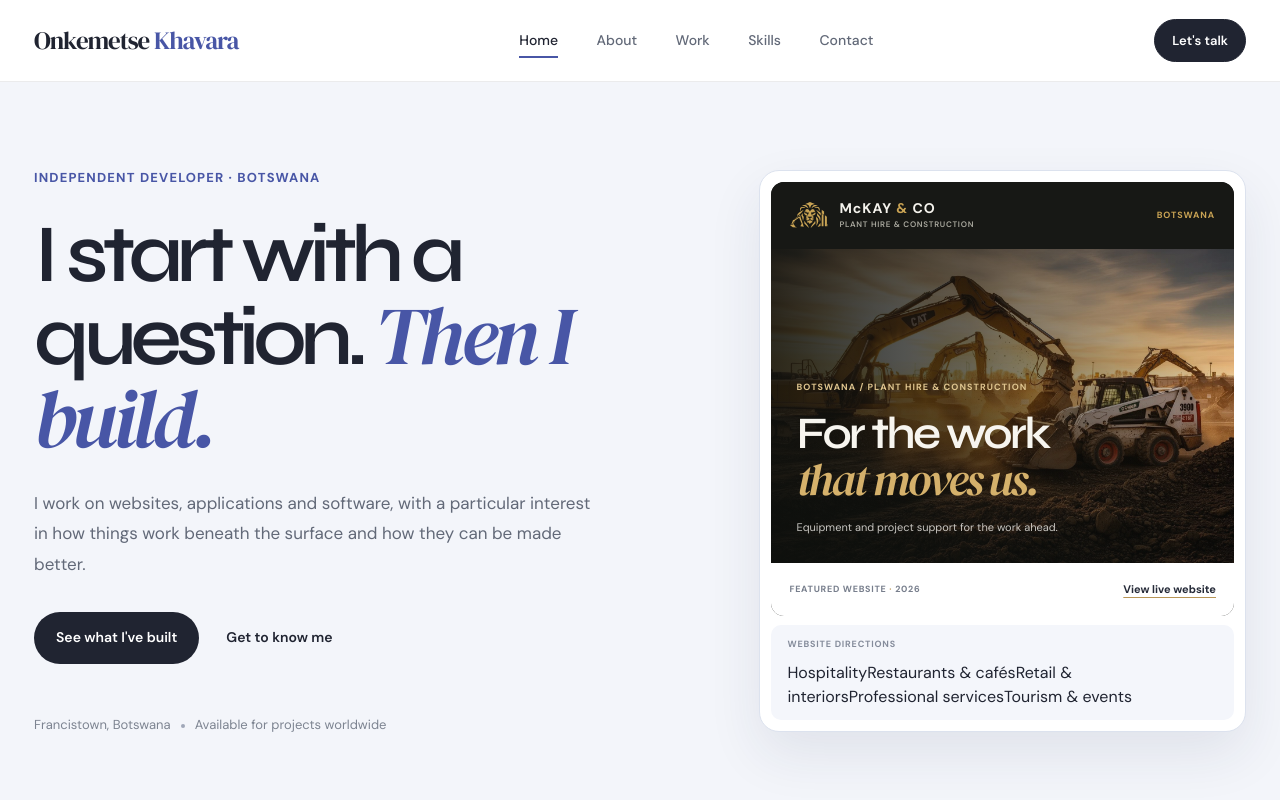
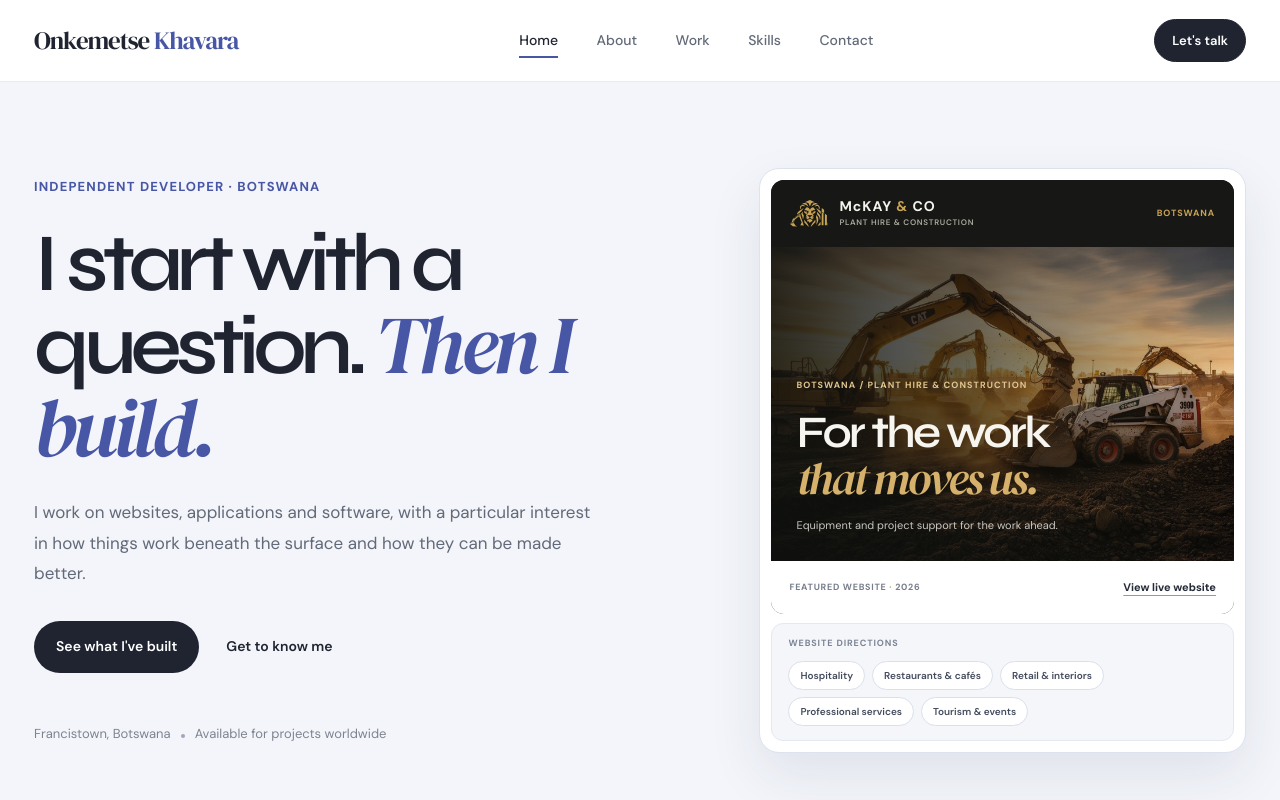
Before and after one commit to Yasuke1711/onkemetse-portfolio, a Next.js app: page / in a window 1280 px wide. Shown: the top 800 px of the page. Built offline with nearby package versions, Linux system fonts and the light colour scheme; no server answers.

Commit message:
I kept the pill-shaped signature and turned the hero's website categories into a tidy set of rounded links.

```diff
--- a/src/app/globals.css
+++ b/src/app/globals.css
@@ -1254,3 +1254,76 @@ img { display: block; }
   .hero-site-related-list a { grid-template-columns: 20px minmax(0, 1fr); }
   .project-image-typographic { padding: 22px; }
 }
+
+
+/* The hero stays anchored by one finished website, with the wider service range underneath. */
+.hero-site-related {
+  margin-top: 9px;
+  padding: 13px 16px 14px;
+  border: 1px solid #e4e8f1;
+  border-radius: 12px;
+  background: #f5f6fa;
+}
+.hero-site-related-label {
+  display: block;
+  margin-bottom: 10px;
+  color: #7c8495;
+  font-size: 9px;
+  font-weight: 700;
+  letter-spacing: .1em;
+}
+.hero-site-directions {
+  display: flex;
+  flex-wrap: wrap;
+  gap: 7px;
+}
+.hero-site-directions a {
+  display: inline-flex;
+  min-height: 29px;
+  align-items: center;
+  padding: 0 11px;
+  border: 1px solid #d9dfeb;
+  border-radius: 999px;
+  background: #fff;
+  color: #434b5d;
+  font-size: 10px;
+  font-weight: 600;
+  transition: border-color .2s ease, color .2s ease, background .2s ease;
+}
+.hero-site-directions a:hover {
+  border-color: var(--accent);
+  background: var(--accent);
+  color: white;
+}
+
+/* These are illustrative website directions. Keep the distinction visible, but tasteful. */
+.project-kind:not(.project-kind-real) {
+  background: rgba(255,255,255,.94);
+  color: #41495a;
+}
+.project-card-footer .project-visit {
+  display: inline-flex;
+  align-items: center;
+  min-height: 32px;
+  padding: 0 12px;
+  border: 1px solid #d8deea;
+  border-radius: 999px;
+  background: #fff;
+  color: var(--accent);
+  text-decoration: none;
+  white-space: nowrap;
+  transition: border-color .2s ease, background .2s ease, color .2s ease;
+}
+.project-card-footer .project-visit:hover {
+  border-color: var(--accent);
+  background: var(--accent);
+  color: #fff;
+}
+@media (max-width: 760px) {
+  .hero-site-related { padding: 11px 12px 12px; }
+  .hero-site-directions { gap: 6px; }
+  .hero-site-directions a { min-height: 28px; font-size: 9px; }
+}
+@media (max-width: 470px) {
+  .project-card-footer .project-visit { min-height: 34px; }
+}
```
